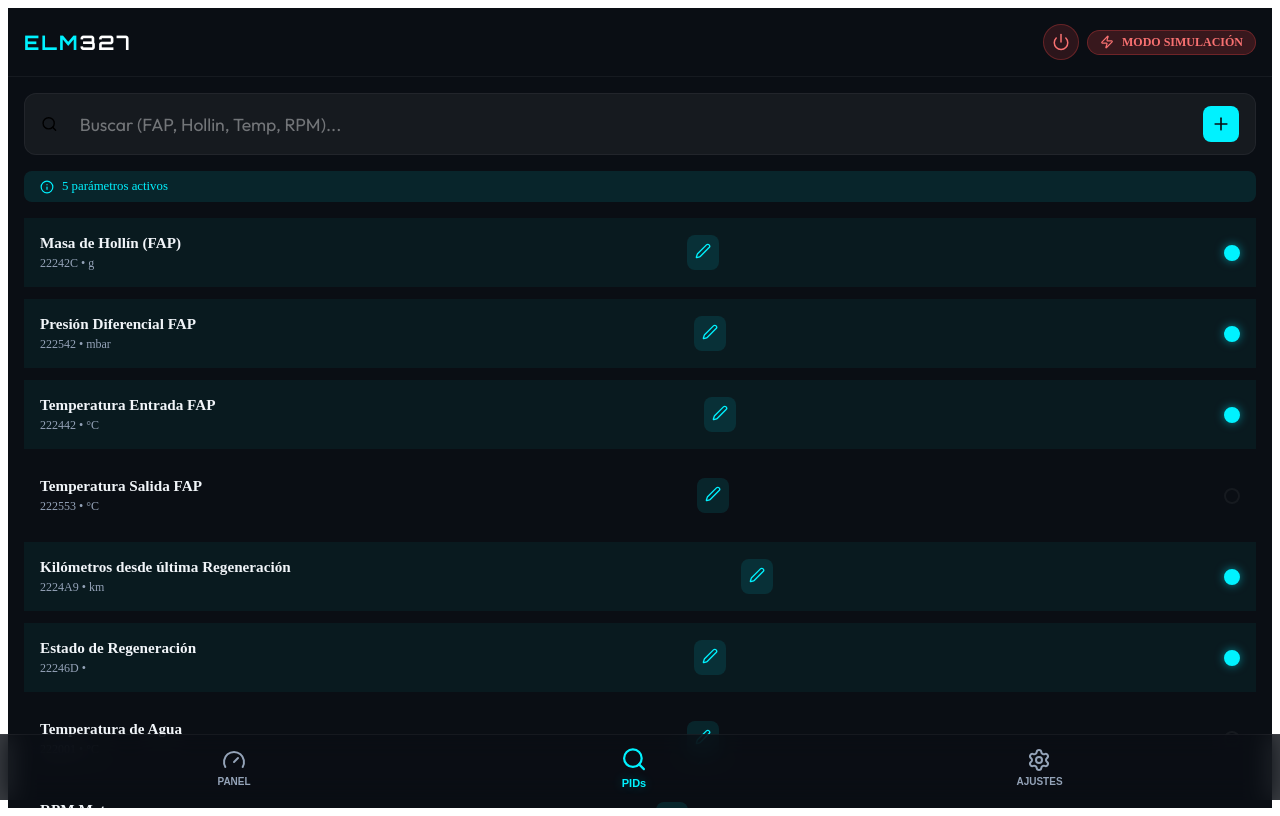
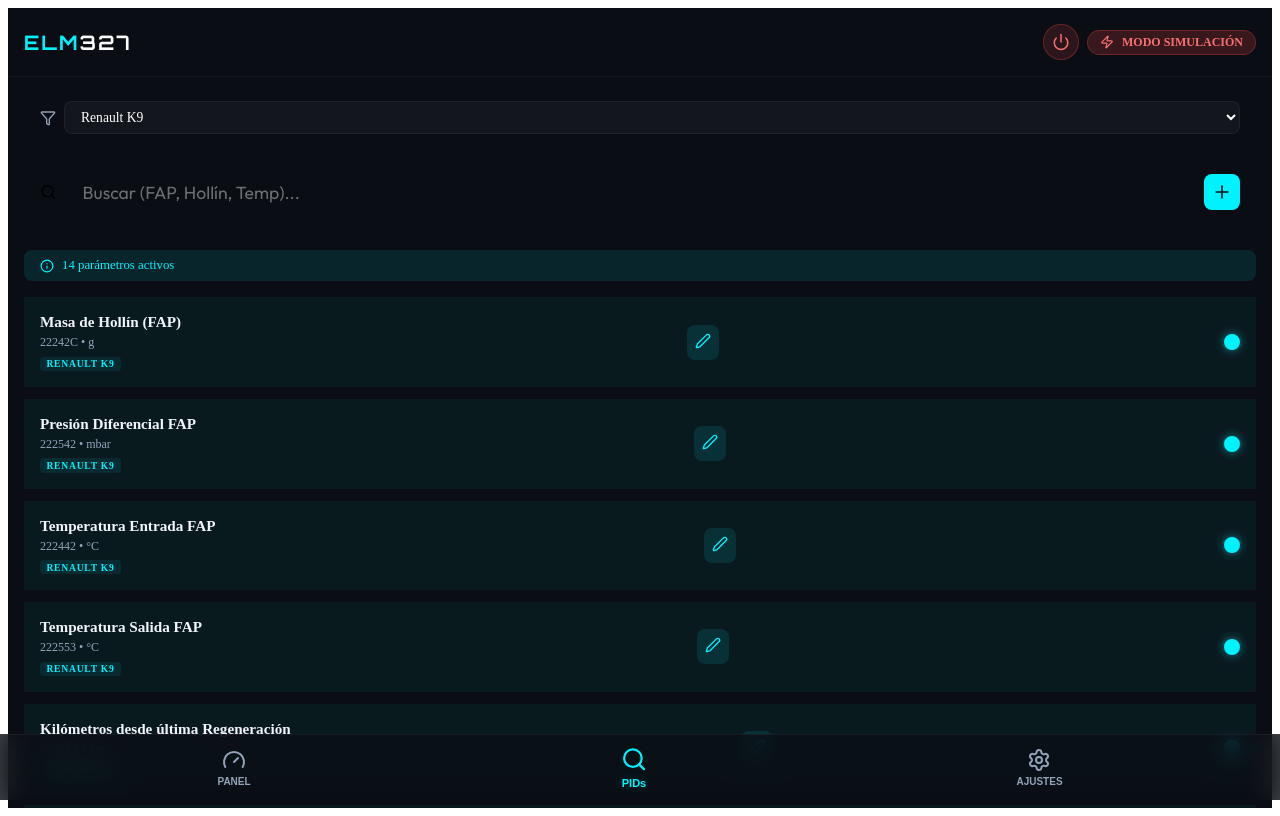
Before and after one commit to casigre/App_elm, a React (Vite) app: page / in a window 1280 px wide. Both pictures are taken after a click on the button "PIDs". Built offline with nearby package versions, Linux system fonts and the light colour scheme.

Commit message:
Selector de marca + PIDs Citroën DPF (Mode 21)

```diff
--- a/src/components/PidSelector.jsx
+++ b/src/components/PidSelector.jsx
@@ -1,6 +1,6 @@
 import React, { useState, useEffect } from 'react';
 import Papa from 'papaparse';
-import { Search, Info, Plus, Edit2, Trash2 } from 'lucide-react';
+import { Search, Info, Plus, Edit2, Trash2, Filter } from 'lucide-react';
 import PidForm from './PidForm';
 
 const PidSelector = () => {
@@ -10,6 +10,8 @@ const PidSelector = () => {
   const [loading, setLoading] = useState(true);
   const [showForm, setShowForm] = useState(false);
   const [customPids, setCustomPids] = useState([]);
+  const [brands, setBrands] = useState([]);
+  const [selectedBrand, setSelectedBrand] = useState('Renault K9');
 
   useEffect(() => {
     let storedCustom = [];
@@ -20,8 +22,6 @@ const PidSelector = () => {
 
     setCustomPids(storedCustom);
 
-    const DEFAULT_DPF_PIDS = ['22242C', '222542', '222442', '2224A9', '22246D'];
-
     fetch('./pids.csv')
       .then(response => response.text())
       .then(csvData => {
@@ -30,19 +30,24 @@ const PidSelector = () => {
           skipEmptyLines: true,
         });
         const allPidsFromCsv = result.data;
+
+        const uniqueBrands = [...new Set(allPidsFromCsv.map(p => p.Brand).filter(Boolean))];
+        setBrands(uniqueBrands);
         setPids(allPidsFromCsv);
+
+        const defaultBrand = uniqueBrands.includes('Renault K9') ? 'Renault K9' : uniqueBrands[0];
 
         try {
           const saved = localStorage.getItem('selectedPids');
           if (saved) {
             setSelectedPids(JSON.parse(saved));
           } else {
-            const defaults = allPidsFromCsv.filter(p => DEFAULT_DPF_PIDS.includes(p.ModeAndPID));
+            const defaults = allPidsFromCsv.filter(p => p.Brand === defaultBrand);
             setSelectedPids(defaults);
             localStorage.setItem('selectedPids', JSON.stringify(defaults));
           }
         } catch (e) {
-          const defaults = allPidsFromCsv.filter(p => DEFAULT_DPF_PIDS.includes(p.ModeAndPID));
+          const defaults = allPidsFromCsv.filter(p => p.Brand === defaultBrand);
           setSelectedPids(defaults);
         }
         setLoading(false);
@@ -50,6 +55,16 @@ const PidSelector = () => {
   }, []);
 
   const [editingPid, setEditingPid] = useState(null);
+
+  const handleBrandChange = (brand) => {
+    setSelectedBrand(brand);
+    const brandPids = [...customPids.filter(p => p.Brand === brand || !p.Brand), ...pids.filter(p => p.Brand === brand)];
+    if (brandPids.length > 0) {
+      const defaults = brandPids;
+      setSelectedPids(defaults);
+      try { localStorage.setItem('selectedPids', JSON.stringify(defaults)); } catch (e) {}
+    }
+  };
 
   const togglePid = (pid) => {
     let newSelected;
@@ -72,11 +87,9 @@ const PidSelector = () => {
   const saveCustomPid = (newPid) => {
     let updated;
     if (editingPid) {
-      // If it's a custom PID, update in customPids
       if (editingPid.isCustom) {
         updated = customPids.map(p => p.ModeAndPID === editingPid.ModeAndPID ? { ...newPid, isCustom: true } : p);
       } else {
-        // If it was a CSV PID, add to customPids as an override
         updated = [...customPids, { ...newPid, isCustom: true }];
       }
       setEditingPid(null);
@@ -106,20 +119,37 @@ const PidSelector = () => {
   };
 
   const allPids = [...customPids, ...pids];
-  const filteredPids = allPids.filter(pid =>
-    pid.name?.toLowerCase().includes(searchTerm.toLowerCase()) ||
-    pid.ModeAndPID?.toLowerCase().includes(searchTerm.toLowerCase())
-  );
+  const filteredPids = allPids.filter(pid => {
+    const matchesSearch =
+      pid.name?.toLowerCase().includes(searchTerm.toLowerCase()) ||
+      pid.ModeAndPID?.toLowerCase().includes(searchTerm.toLowerCase());
+    const matchesBrand = selectedBrand === 'all' || !selectedBrand || pid.Brand === selectedBrand || pid.isCustom;
+    return matchesSearch && matchesBrand;
+  });
 
-  if (loading) return <div className="loading-state">Cargando base de datos K9K...</div>;
+  if (loading) return <div className="loading-state">Cargando base de datos DPF...</div>;
 
   return (
     <div className="pid-selector-container">
+      <div className="brand-bar">
+        <Filter size={16} />
+        <select
+          className="brand-select"
+          value={selectedBrand}
+          onChange={(e) => handleBrandChange(e.target.value)}
+        >
+          <option value="all">Todas las marcas</option>
+          {brands.map(brand => (
+            <option key={brand} value={brand}>{brand}</option>
+          ))}
+        </select>
+      </div>
+
       <div className="search-bar">
         <Search size={18} className="search-icon" />
         <input
           type="text"
-          placeholder="Buscar (FAP, Hollin, Temp, RPM)..."
+          placeholder="Buscar (FAP, Hollín, Temp)..."
           value={searchTerm}
           onChange={(e) => setSearchTerm(e.target.value)}
           className="search-input"
@@ -152,6 +182,9 @@ const PidSelector = () => {
             <div className="pid-info">
               <span className="pid-name">{pid.name}</span>
               <span className="pid-code">{pid.ModeAndPID} • {pid.Units}</span>
+              {pid.Brand && (
+                <span className="brand-badge">{pid.Brand}</span>
+              )}
             </div>
 
             <div className="pid-actions">
--- a/src/index.css
+++ b/src/index.css
@@ -140,16 +140,55 @@
 }
 
 .search-bar {
-  position: sticky;
-  top: 0;
   display: flex;
   align-items: center;
-  background: rgba(255, 255, 255, 0.05);
-  border-radius: 12px;
-  padding: 0.75rem 1rem;
+  gap: 0.75rem;
+  padding: 0.5rem 1rem;
+  margin-bottom: 1rem;
+}
+
+.brand-bar {
+  display: flex;
+  align-items: center;
+  gap: 0.5rem;
+  padding: 0.5rem 1rem;
+  margin-bottom: 0.5rem;
+  color: var(--text-secondary);
+}
+
+.brand-select {
+  flex: 1;
+  background: rgba(255, 255, 255, 0.04);
   border: 1px solid var(--border-glass);
-  z-index: 10;
-  gap: 0.5rem;
+  border-radius: 8px;
+  color: var(--text-primary);
+  padding: 0.45rem 0.75rem;
+  font-size: 0.85rem;
+  font-family: inherit;
+  cursor: pointer;
+  outline: none;
+}
+
+.brand-select:focus {
+  border-color: var(--accent-cyan);
+}
+
+.brand-select option {
+  background: #1a1a2e;
+  color: var(--text-primary);
+}
+
+.brand-badge {
+  font-size: 0.6rem;
+  font-weight: 600;
+  text-transform: uppercase;
+  letter-spacing: 0.08em;
+  color: var(--accent-cyan);
+  background: rgba(0, 242, 255, 0.08);
+  padding: 0.1rem 0.4rem;
+  border-radius: 4px;
+  align-self: flex-start;
+  margin-top: 0.15rem;
 }
 
 .add-custom-btn {
```
Also changed, not shown: public/pids.csv.
